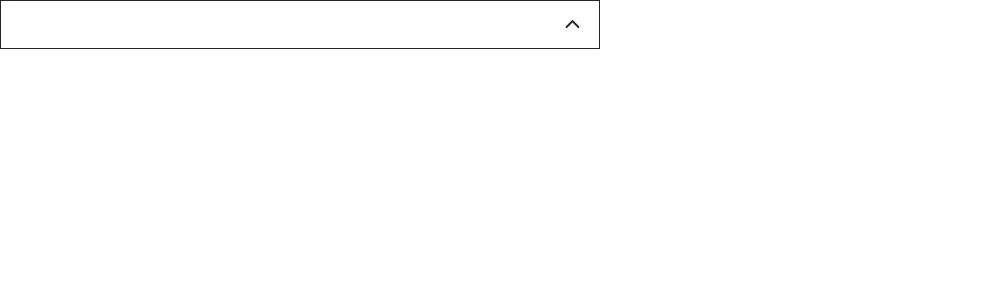
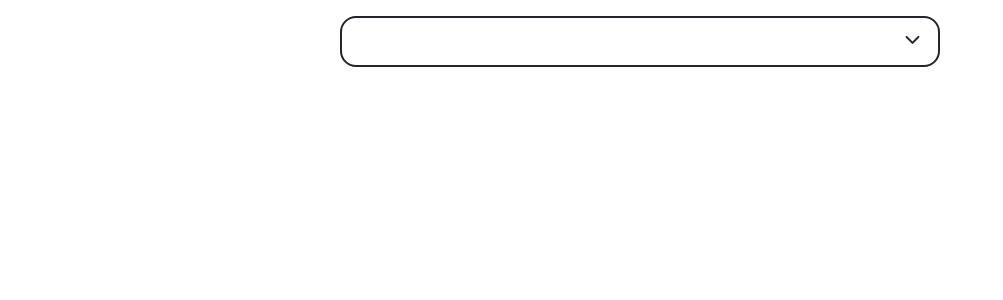
Before and after one commit to shahab65/obox-assignment, a React (Create React App) app: page / in a window 1280 px wide. Shown: the top 300 px of the page, without its empty margins (0-1003 px from the left). Built offline with nearby package versions, Linux system fonts and the light colour scheme.

Commit message:
adding use is focused hook

```diff
--- a/src/App.css
+++ /dev/null
@@ -1,38 +0,0 @@
-.App {
-  text-align: center;
-}
-
-.App-logo {
-  height: 40vmin;
-  pointer-events: none;
-}
-
-@media (prefers-reduced-motion: no-preference) {
-  .App-logo {
-    animation: App-logo-spin infinite 20s linear;
-  }
-}
-
-.App-header {
-  background-color: #282c34;
-  min-height: 100vh;
-  display: flex;
-  flex-direction: column;
-  align-items: center;
-  justify-content: center;
-  font-size: calc(10px + 2vmin);
-  color: white;
-}
-
-.App-link {
-  color: #61dafb;
-}
-
-@keyframes App-logo-spin {
-  from {
-    transform: rotate(0deg);
-  }
-  to {
-    transform: rotate(360deg);
-  }
-}
--- a/src/App.tsx
+++ b/src/App.tsx
@@ -1,12 +1,9 @@
-import React from "react";
-import logo from "./logo.svg";
-import "./App.css";
-import SelectInput from "./components/SelectInput";
+import Home from "./pages/Home/index";
 
 function App() {
   return (
-    <div className="App">
-      <SelectInput />
+    <div>
+      <Home />
     </div>
   );
 }
--- a/src/components/SelectInput/Input.tsx
+++ b/src/components/SelectInput/Input.tsx
@@ -1,14 +1,21 @@
-import React from "react";
+import React, { useState } from "react";
 import { createUseStyles } from "react-jss";
 import Arrow from "../Icons/Arrow";
-const useStyles = createUseStyles({
+import useIsFocused from "../../hooks/useIsFocused";
+const useStyles = createUseStyles<any, any, { isFocused: boolean }>({
   wrapper: {
     position: "relative",
   },
   input: {
-    border: "1px solid #25262c",
+    outline: 0,
     padding: 16,
     width: "100%",
+    borderWidth: 2,
+    borderStyle: "solid",
+    borderColor: ({ isFocused }) => {
+      return isFocused ? "indigo" : "#25262c";
+    },
+    borderRadius: 16,
   },
   arrow: {
     position: "absolute",
@@ -22,7 +29,8 @@ type Props = {
 };
 const Input = (props: Props) => {
   const { value, onChange } = props;
-  const classes = useStyles();
+  const { isFocused, onFocus, onBlur } = useIsFocused();
+  const classes = useStyles({ isFocused });
   const onInputChange = (event: React.ChangeEvent<HTMLInputElement>) => {
     onChange(event.target.value);
   };
@@ -39,8 +47,14 @@ const Input = (props: Props) => {
           onChange={onInputChange}
           onKeyDown={onKeyDown}
           className={classes.input}
+          onFocus={onFocus}
+          onBlur={onBlur}
         />
-        <Arrow direction="up" className={classes.arrow} />
+        <Arrow
+          direction={isFocused ? "up" : "down"}
+          className={classes.arrow}
+          fill={isFocused ? "indigo" : "#25262c"}
+        />
       </div>
     </div>
   );
--- /dev/null
+++ b/src/hooks/useIsFocused.ts
@@ -0,0 +1,15 @@
+import { useCallback, useState } from "react";
+
+const useIsFocused = (initialState = false) => {
+  const [isFocused, setIsFocused] = useState(initialState);
+  const onFocus = useCallback(() => {
+    setIsFocused(true);
+  }, []);
+  const onBlur = useCallback(() => {
+    setIsFocused(false);
+  }, []);
+
+  return { isFocused, onFocus, onBlur };
+};
+
+export default useIsFocused;
--- /dev/null
+++ b/src/pages/Home/index.tsx
@@ -0,0 +1,13 @@
+import SelectInput from "components/SelectInput";
+import useStyles from "./style";
+const Home = () => {
+  const classes = useStyles();
+
+  return (
+    <div className={classes.home}>
+      <SelectInput />
+    </div>
+  );
+};
+
+export default Home;
--- /dev/null
+++ b/src/pages/Home/style.ts
@@ -0,0 +1,10 @@
+import { createUseStyles } from "react-jss";
+const useStyles = createUseStyles(() => ({
+  home: {
+    display: "flex",
+    justifyContent: "center",
+    padding: 16,
+  },
+}));
+
+export default useStyles;
```
Also changed, not shown: tsconfig.json (+4 -9 lines).
